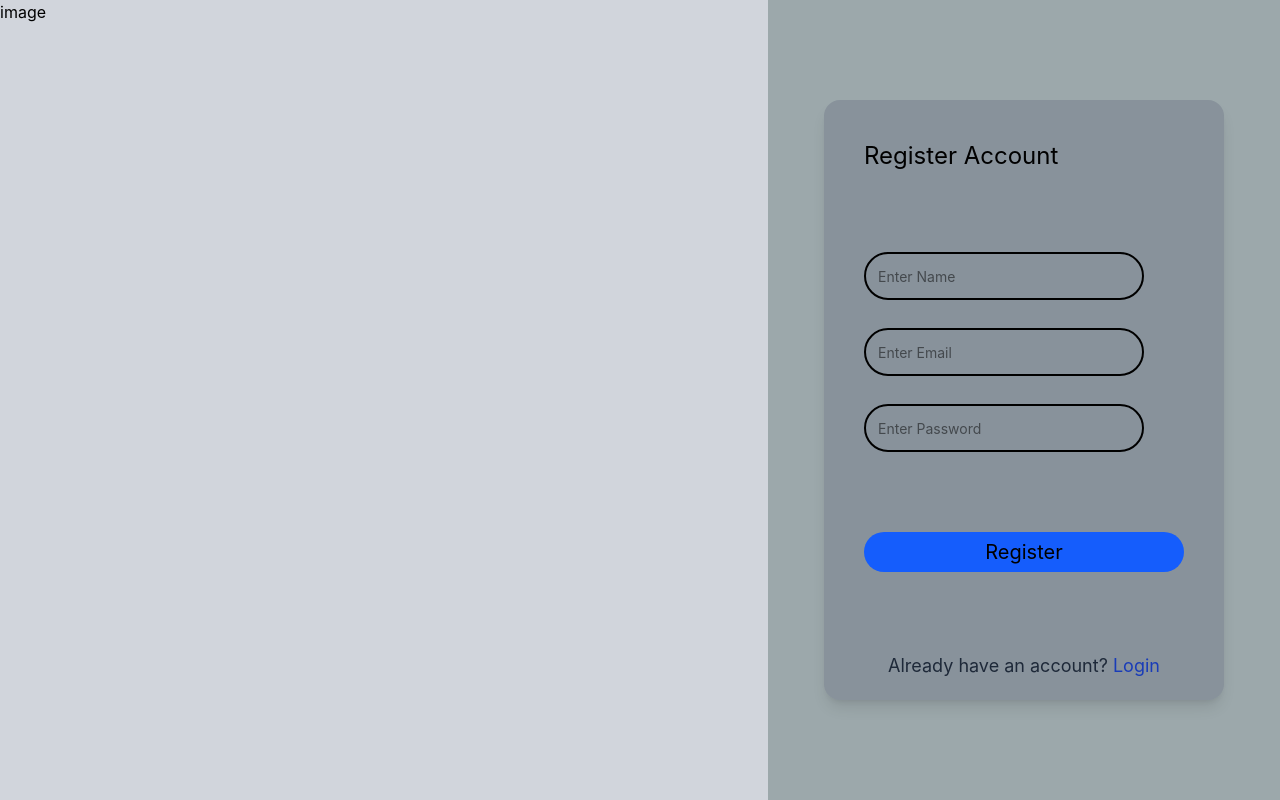
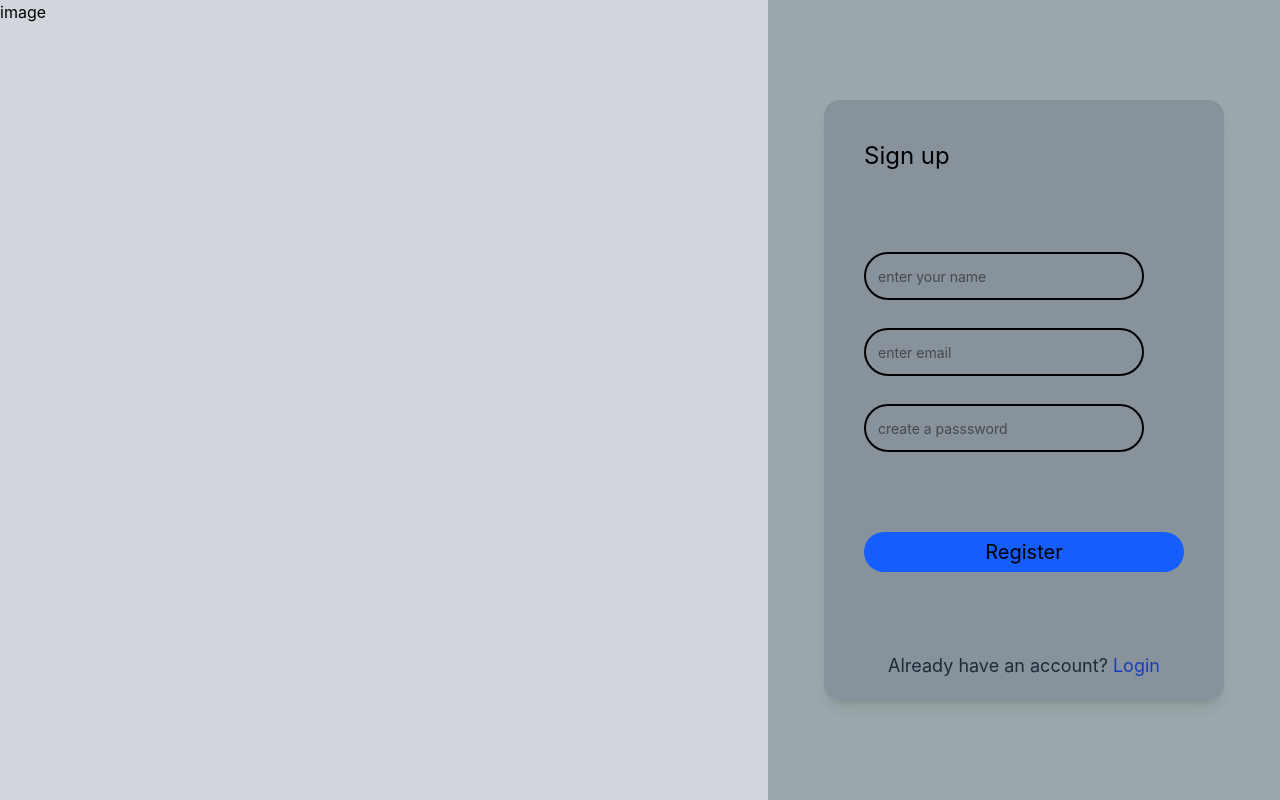
Before and after one commit to Raj-Praj/Study-Hub-App, a React (Vite) app: page /register-page in a window 1280 px wide. Built offline with nearby package versions, Linux system fonts and the light colour scheme.

Commit message:
register section hasbeen created using reusable components

```diff
--- a/src/components/landingPage/rightsidecomponent/RegisterSection.tsx
+++ b/src/components/landingPage/rightsidecomponent/RegisterSection.tsx
@@ -1,4 +1,7 @@
 import { Link } from "react-router"
+import FormLabel from "../../ui/form/formlabel"
+import FormInputField from "../../ui/form/input"
+import FormButton from "../../ui/form/formbutton"
 export default function RegisterSection(){
     return(<>
 
@@ -6,22 +9,28 @@ export default function RegisterSection(){
         <section className="w-2/5 h-screen bg-mist-400">
           <section className=" w-full h-full flex justify-center items-center">
               <div className=" bg-gray-500/40  w-100 h-150 rounded-2xl shadow-lg p-10 text-2xl flex flex-col gap-20">
-                  <span className="">Register Account</span>
+
+                  <FormLabel className="text-2xl" >Sign up</FormLabel>
 
                     <div className="flex flex-col gap-7">
-                        <input type="text" className=" border-2 rounded-full  w-70 h-12 text-sm p-3" placeholder="Enter Name"></input>
+                        <FormInputField type="text" placeholder="enter your name"/>
+                        <FormInputField type="text" placeholder="enter email"/>
+                        <FormInputField type="password" placeholder="create a passsword"/>
+                     </div>
 
-                       <input type="text" className=" border-2 rounded-full  w-70 h-12 text-sm p-3" placeholder="Enter Email"></input>
-                        <input type="text" className=" border-2 rounded-full  w-70 h-12 text-sm p-3" placeholder="Enter Password"></input>
+                     <div className="flex justify-center items-center h-10 bg-blue-600 rounded-full text-xl hover:bg-sky-700 cursor-pointer">
+                         <FormButton navigateWhere="/home">Register</FormButton>
+
                      </div>
-                     <div className="flex justify-center items-center h-10 bg-blue-600 rounded-full text-xl hover:bg-sky-700 cursor-pointer">
-                         <button  className="cursor-pointer p-2" >Register</button>
-                     </div>
-                      <p className="text-lg text-center text-gray-800">
-                             Already have an account?{" "}
+                     <FormLabel className="text-lg text-center text-gray-800">
+                        Already have an account?{" "}
                         <Link to="/" className="text-blue-800 cursor-pointer">
-                        Login</Link>
-        </p>
+                        Login
+                        </Link>
+                        </FormLabel>
+
+
+
                  </div>
              </section>
          </section>
```
